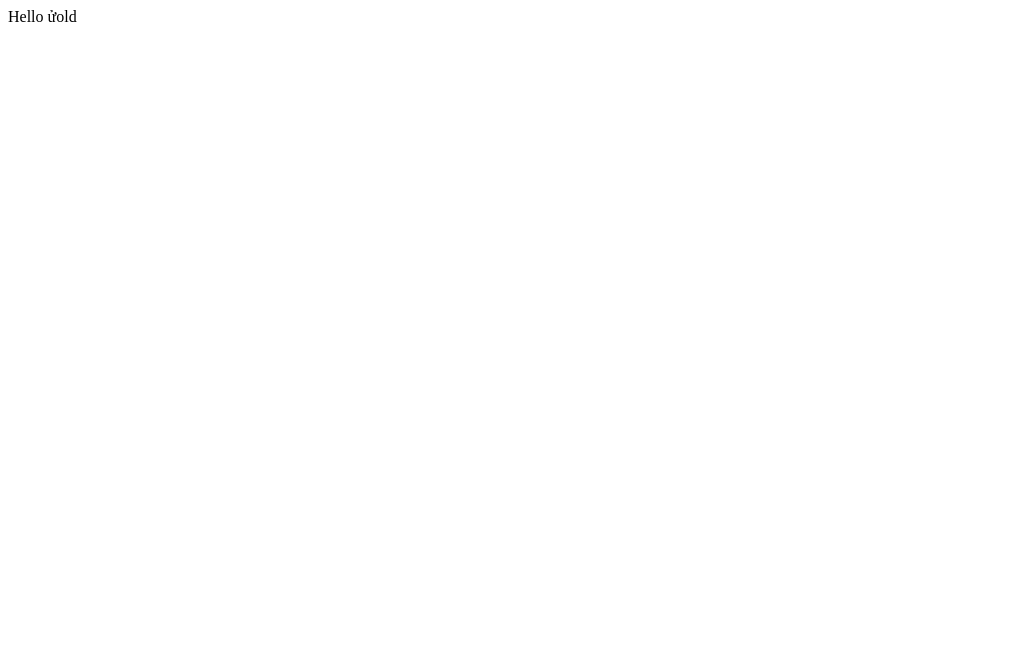
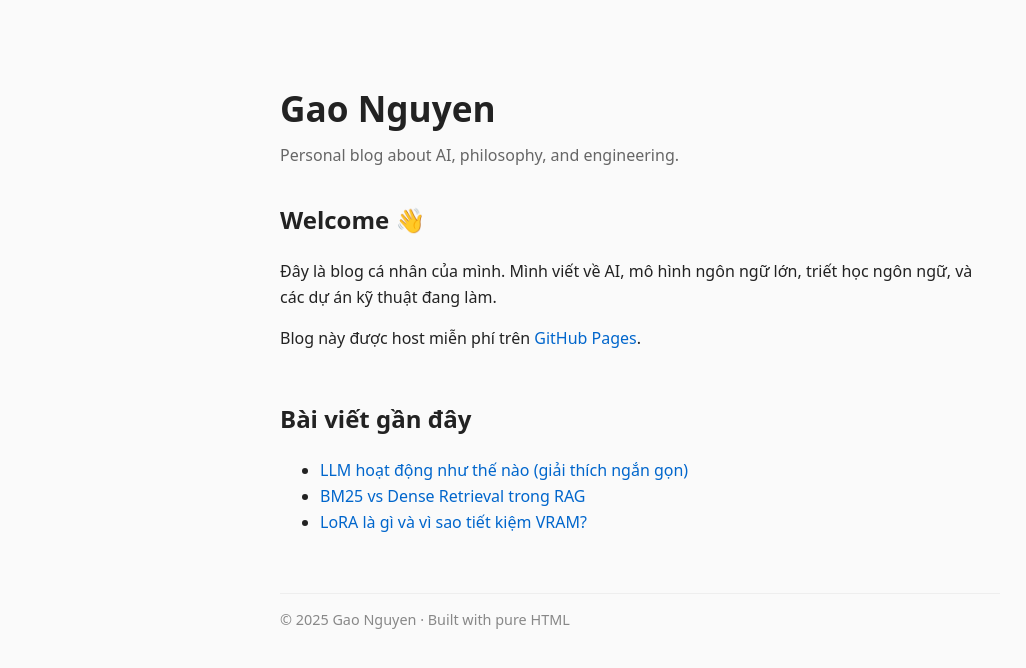
Before and after one commit to myfavcocoon/gaonguyen.github.io, a plain HTML site: page index.html in a window 1280 px wide. Shown: the whole page, without its empty margins (0-1026 px from the left). Drawn offline with Linux system fonts and the light colour scheme.

Commit message:
Update index.html

```diff
--- a/index.html
+++ b/index.html
@@ -1 +1,93 @@
-Hello ửold
+<!DOCTYPE html>
+<html lang="vi">
+<head>
+  <meta charset="UTF-8" />
+  <meta name="viewport" content="width=device-width, initial-scale=1.0"/>
+  <title>Gao Nguyen – Personal Blog</title>
+
+  <style>
+    body {
+      font-family: system-ui, -apple-system, BlinkMacSystemFont, "Segoe UI", sans-serif;
+      margin: 0;
+      background: #fafafa;
+      color: #222;
+      line-height: 1.6;
+    }
+
+    .container {
+      max-width: 720px;
+      margin: 80px auto;
+      padding: 0 20px;
+    }
+
+    h1 {
+      font-size: 2.2rem;
+      margin-bottom: 0.2em;
+    }
+
+    .subtitle {
+      color: #666;
+      margin-bottom: 2em;
+    }
+
+    article {
+      margin-bottom: 3em;
+    }
+
+    footer {
+      margin-top: 4em;
+      font-size: 0.9em;
+      color: #888;
+      border-top: 1px solid #eee;
+      padding-top: 1em;
+    }
+
+    a {
+      color: #0066cc;
+      text-decoration: none;
+    }
+
+    a:hover {
+      text-decoration: underline;
+    }
+  </style>
+</head>
+
+<body>
+  <div class="container">
+    <header>
+      <h1>Gao Nguyen</h1>
+      <div class="subtitle">
+        Personal blog about AI, philosophy, and engineering.
+      </div>
+    </header>
+
+    <main>
+      <article>
+        <h2>Welcome 👋</h2>
+        <p>
+          Đây là blog cá nhân của mình. Mình viết về AI, mô hình ngôn ngữ lớn,
+          triết học ngôn ngữ, và các dự án kỹ thuật đang làm.
+        </p>
+        <p>
+          Blog này được host miễn phí trên
+          <a href="https://pages.github.com/" target="_blank">GitHub Pages</a>.
+        </p>
+      </article>
+
+      <article>
+        <h2>Bài viết gần đây</h2>
+        <ul>
+          <li><a href="#">LLM hoạt động như thế nào (giải thích ngắn gọn)</a></li>
+          <li><a href="#">BM25 vs Dense Retrieval trong RAG</a></li>
+          <li><a href="#">LoRA là gì và vì sao tiết kiệm VRAM?</a></li>
+        </ul>
+      </article>
+    </main>
+
+    <footer>
+      © 2025 Gao Nguyen · Built with pure HTML
+    </footer>
+  </div>
+</body>
+</html>
```
